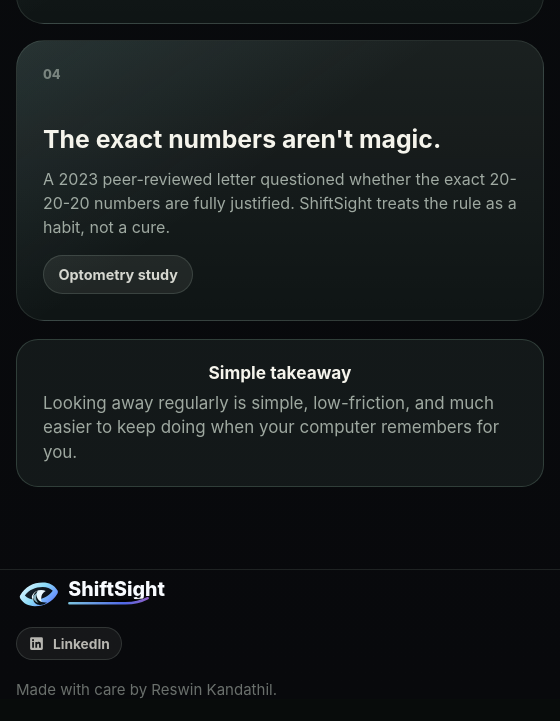
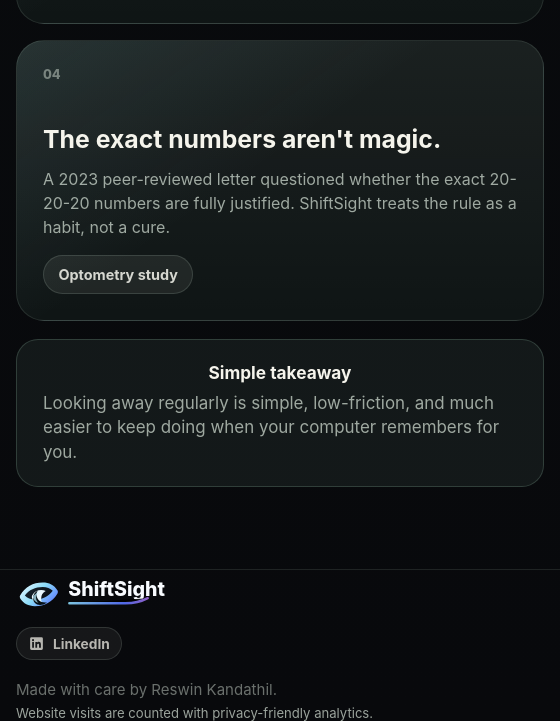
Before and after one commit to reswinkandathil/shiftsight, an Electron app: page website/index.html in a window 560 px wide. Shown: the part 7926-8647 px from the top of the page. Before the commit the page ends 8625 px from the top, so only its background shows below. Drawn offline with Linux system fonts and the light colour scheme.

Commit message:
Add GoatCounter website analytics

```diff
--- a/website/index.html
+++ b/website/index.html
@@ -317,7 +317,15 @@
           <span>LinkedIn</span>
         </a>
       </div>
-      <span>Made with care by Reswin Kandathil.</span>
+      <div class="footer-copy">
+        <span>Made with care by Reswin Kandathil.</span>
+        <small>Website visits are counted with privacy-friendly analytics.</small>
+      </div>
     </footer>
+    <script
+      data-goatcounter="https://reswin.goatcounter.com/count"
+      async
+      src="https://gc.zgo.at/count.js"
+    ></script>
   </body>
 </html>
--- a/website/styles.css
+++ b/website/styles.css
@@ -941,6 +941,18 @@ h1 {
   transform: translateY(-1px);
 }
 
+.footer-copy {
+  display: grid;
+  justify-items: end;
+  gap: 6px;
+  text-align: right;
+}
+
+.footer-copy small {
+  color: var(--muted);
+  font-size: 0.82rem;
+}
+
 @media (max-width: 900px) {
   .site-header {
     grid-template-columns: auto 1fr auto;
@@ -1210,4 +1222,9 @@ h1 {
     flex-direction: column;
     gap: 12px;
   }
+
+  .footer-copy {
+    justify-items: start;
+    text-align: left;
+  }
 }
```
